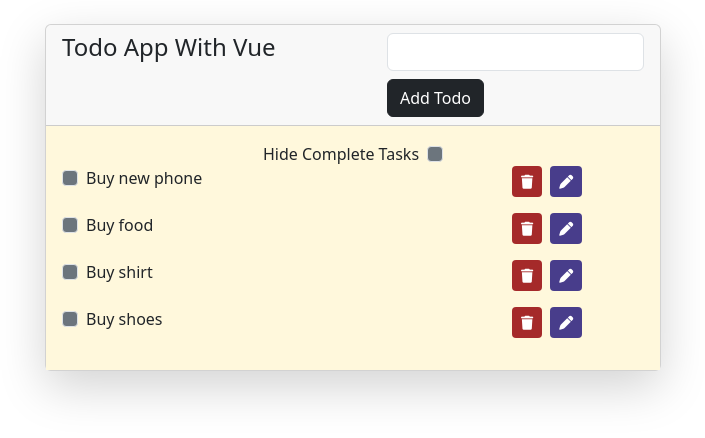
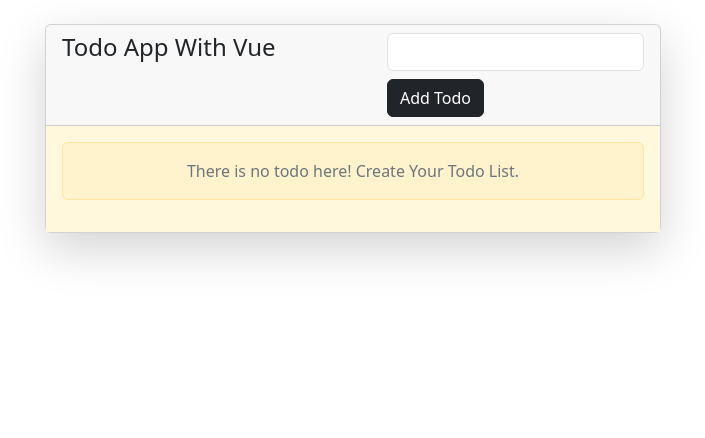
Before and after one commit to paingsoekhant-coding/vue-todo-list, a Vue app: page / in a window 1280 px wide. Shown: the top 438 px of the page, without its empty margins (287-992 px from the left). Built offline with nearby package versions, Linux system fonts and the light colour scheme.

Commit message:
[Complete]Vue todo list

```diff
--- a/src/components/HomePage.vue
+++ b/src/components/HomePage.vue
@@ -12,14 +12,22 @@
             id=""
             class="form-control"
             v-model="newData"
-            v-on:keyup.enter="create"
+            v-on:keyup.enter="create_todo"
           />
-          <button class="btn btn-dark mt-2" v-on:click="create">
+          <button class="btn btn-dark mt-2" v-on:click="create_todo">
             Add Todo
           </button>
         </div>
       </div>
       <div class="card-body">
+        <div class="" v-if="tasks.length == 0">
+          <div class="text-center">
+            <p class="alert alert-warning text-secondary">
+              There is no todo here! Create Your Todo List.
+            </p>
+          </div>
+        </div>
+        <div class="" v-else>
           <div class="text-center">
             <label for="">Hide Complete Tasks</label>
             <input
@@ -42,15 +50,14 @@
             </div>
             <div class="col-4 d-flex justify-content-center">
               <p>
-              <a href="" class="btn btn-sm me-2 delete-btn text-white"
+                <a
+                  href=""
+                  v-on:click="deleteData()"
+                  class="btn btn-sm me-2 delete-btn text-white"
                   ><i class="fa-solid fa-trash"></i
                 ></a>
               </p>
-            <p>
-              <a href="" class="btn btn-sm edit-btn text-white"
-                ><i class="fa-solid fa-pen"></i
-              ></a>
-            </p>
+            </div>
           </div>
         </div>
       </div>
@@ -64,13 +71,9 @@ export default {
   data: () => ({
     hideComplete: false,
     newData: "",
-    tasks: [
-      { action: "Buy new phone", isDone: false },
-      { action: "Buy food ", isDone: false },
-      { action: "Buy shirt", isDone: false },
-      { action: "Buy shoes", isDone: false },
-    ],
+    tasks: [],
   }),
+
   computed: {
     // ES6 function
     filterTasks() {
@@ -88,12 +91,19 @@ export default {
     //   }
     // },
   },
+
   methods: {
-    create() {
+    create_todo() {
       if (this.newData !== "") {
         this.tasks.push({
           action: this.newData,
           isDone: false,
+        });
+        localStorage.setItem("todo_data", JSON.stringify(this.tasks));
+        Swal.fire({
+          title: "Good job!",
+          text: "Todo create Successfully.",
+          icon: "success",
         });
         this.newData = "";
       } else {
@@ -104,6 +114,18 @@ export default {
         });
       }
     },
+
+    deleteData(index) {
+      this.tasks.splice(index, 1);
+      localStorage.setItem("todo_data", JSON.stringify(this.tasks));
+    },
+  },
+
+  mounted() {
+    let data = localStorage.getItem("todo_data");
+    if (data !== null) {
+      this.tasks = JSON.parse(data);
+    }
   },
 };
 </script>
```
Also changed, not shown: src/views/HomePage.vue (deleted, +0 -13 lines). Lines whose indentation alone changed are shown as unchanged.
